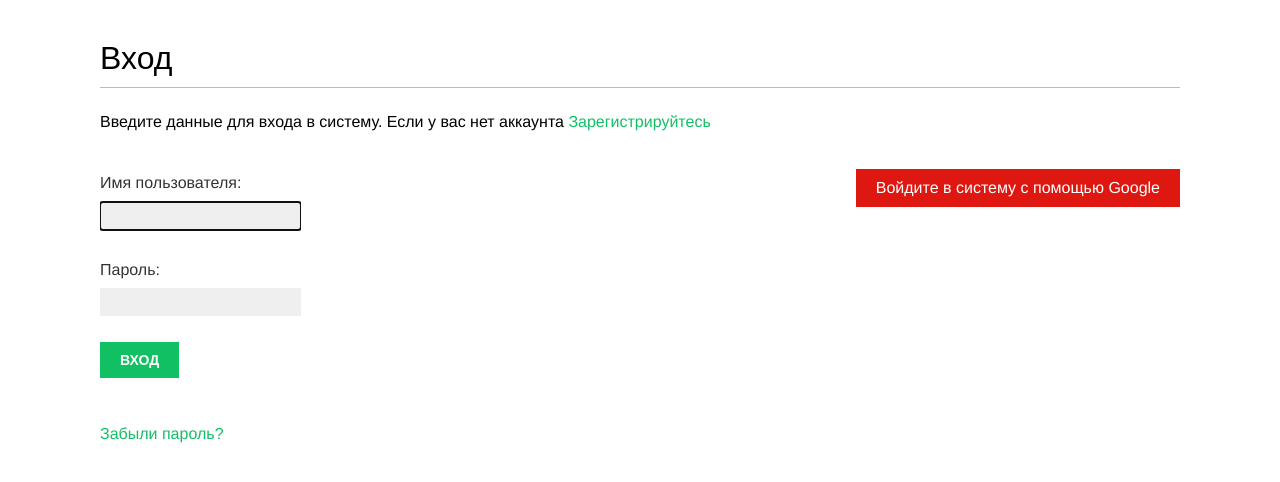
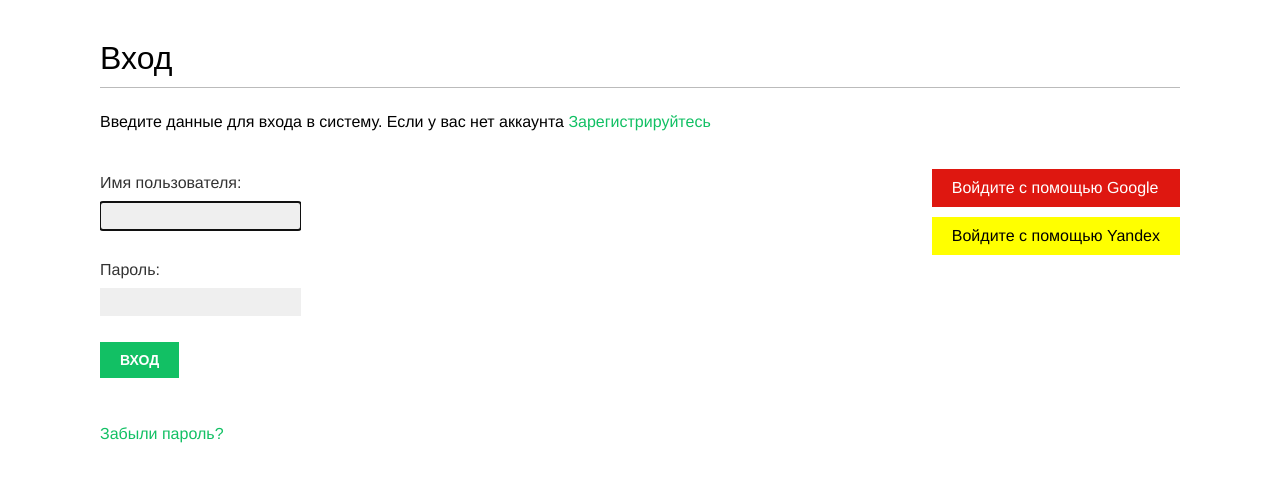
Before and after one commit to Dontgoingforyou/bookmarks, a Django app: page /account/login/ in a window 1280 px wide. Shown: the part 47-529 px from the top of the page. Run offline with Django 5.2, Linux system fonts and the light colour scheme; some web fonts are replaced.

Commit message:
created social authentication with Yandex

```diff
--- a/account/static/css/base.css
+++ b/account/static/css/base.css
@@ -203,6 +203,19 @@ ul.messages li a.close {
 }
 .social li.google { background:#de1710; }
 
+.yandex li a {
+    display: inline-block;
+    background-color: #ffcc00;
+    color: black;
+    padding: 10px;
+    margin-top: 10px;
+}
+
+.social li.yandex { background:#ffff00; }
+
+.social li.yandex a {
+    color: black !important;
+}
 
 /* images */
 
--- a/account/templates/registration/login.html
+++ b/account/templates/registration/login.html
@@ -27,7 +27,10 @@
   <div class="social">
     <ul>
       <li class="google">
-        <a href="{% url 'social:begin' 'google-oauth2' %}">Войдите в систему с помощью Google</a>
+        <a href="{% url 'social:begin' 'google-oauth2' %}">Войдите с помощью Google</a>
+      </li>
+      <li class="yandex">
+        <a href="{% url 'social:begin' 'yandex-oauth2' %}">Войдите с помощью Yandex</a>
       </li>
     </ul>
   </div>
--- a/config/settings.py
+++ b/config/settings.py
@@ -143,7 +143,11 @@ AUTHENTICATION_BACKENDS = [
     'django.contrib.auth.backends.ModelBackend',
     'account.authentication.EmailAuthBackend',
     'social_core.backends.google.GoogleOAuth2',
+    'social_core.backends.yandex.YandexOAuth2'
 ]
 
 SOCIAL_AUTH_GOOGLE_OAUTH2_KEY = os.getenv('GOOGLE_OAUTH2_KEY')
 SOCIAL_AUTH_GOOGLE_OAUTH2_SECRET = os.getenv('GOOGLE_OAUTH2_SECRET')
+
+SOCIAL_AUTH_YANDEX_OAUTH2_KEY = os.getenv('YANDEX_OAUTH2_KEY')
+SOCIAL_AUTH_YANDEX_OAUTH2_SECRET = os.getenv('YANDEX_OAUTH2_SECRET')
```
